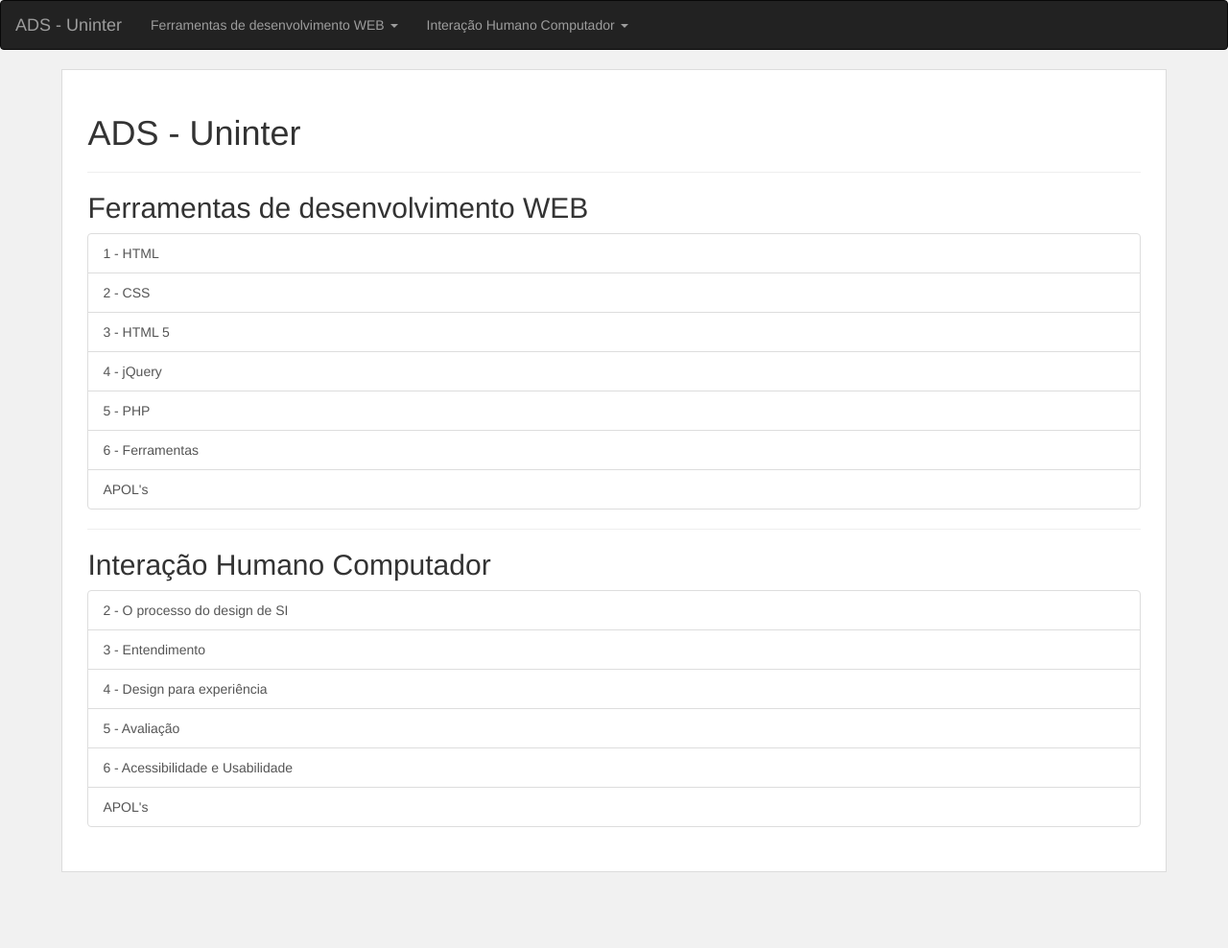
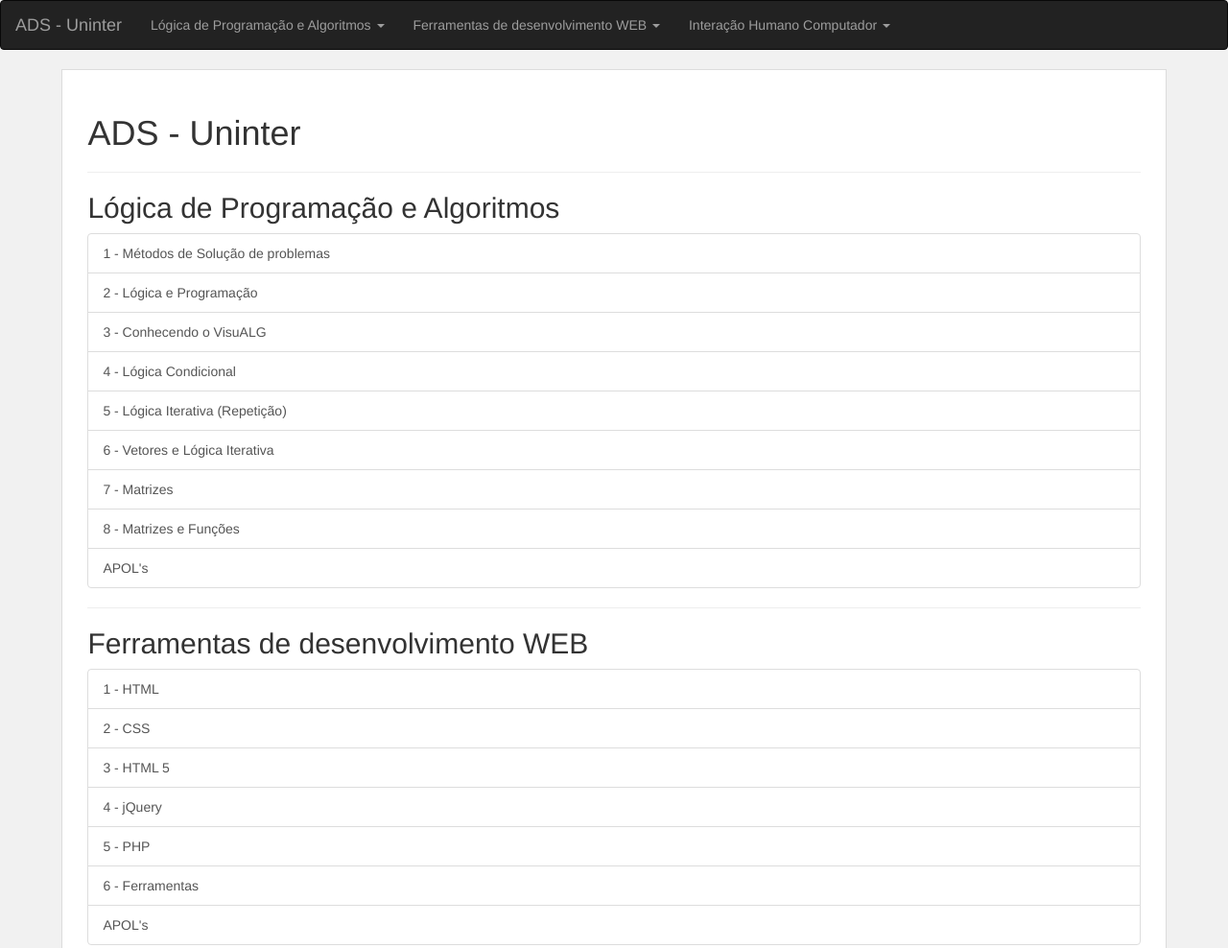
Before and after one commit to AugustoBarros/ADSCheatSheet, a plain HTML site: page index.html in a window 1280 px wide. Shown: the top 988 px of the page at 96% size. Before the commit the page ends 909 px from the top, so only its background shows below. Drawn offline with Linux system fonts and the light colour scheme.

Commit message:
Adicionado "Lógica de programação e algoritmo"

```diff
--- a/index.html
+++ b/index.html
@@ -12,11 +12,25 @@
     <header>
         <nav class="navbar navbar-inverse">
             <div class="navbar-header">
-                <a href="#" class="navbar-brand">ADS - Uninter</a>
+                <a href="../../index.html" class="navbar-brand">ADS - Uninter</a>
                 <button type="button" data-target=".navbar-collapse" data-toggle="collapse" class="navbar-toggle">Menu</button>
             </div>
             <div class="collapse navbar-collapse">
                 <ul class="navbar-nav nav">
+                        <li class="dropdown">
+                                <a id="drop1" href="#" class="dropdown-toggle" data-toggle="dropdown" role="button" aria-haspopup="true" aria-expanded="false"> Lógica de Programação e Algoritmos <span class="caret"></span> </a>
+                                    <ul class="dropdown-menu" aria-labelledby="drop1">
+                                        <li><a href="#">1 - Métodos de Solução de problemas</a></li>
+                                        <li><a href="materias/16-web/2-css.html">2 - Lógica e Programação</a></li>
+                                        <li><a href="materias/16-web/3-html5.html">3 - Conhecendo o VisuALG</a></li>
+                                        <li><a href="materias/16-web/4-jquery.html">4 - Lógica Condicional</a></li>
+                                        <li><a href="materias/16-web/5-php.html">5 - Lógica Iterativa (Repetição)</a></li>
+                                        <li><a href="#">6 - Vetores e Lógica Iterativa</a></li>
+                                        <li><a href="#">7 - Matrizes</a></li>
+                                        <li><a href="#">8 - Matrizes e Funções</a></li>
+                                        <li><a href="materias/16-web/apol.html">APOL's</a></li>
+                                    </ul>
+                                </li>
                                 <li class="dropdown">
                                 <a id="drop1" href="#" class="dropdown-toggle" data-toggle="dropdown" role="button" aria-haspopup="true" aria-expanded="false"> Ferramentas de desenvolvimento WEB <span class="caret"></span> </a>
                                     <ul class="dropdown-menu" aria-labelledby="drop1">
@@ -49,8 +63,21 @@
     <main>
         <h1>ADS - Uninter</h1>
         <hr>
+        <h2>Lógica de Programação e Algoritmos</h2>
+        <div class="list-group">
+            <a class="list-group-item" href="#">1 - Métodos de Solução de problemas</a>
+            <a class="list-group-item" href="#">2 - Lógica e Programação</a>
+            <a class="list-group-item" href="#">3 - Conhecendo o VisuALG</a>
+            <a class="list-group-item" href="#">4 - Lógica Condicional</a>
+            <a class="list-group-item" class="list-group-item" href="#">5 - Lógica Iterativa (Repetição)</a>
+            <a class="list-group-item" href="#">6 - Vetores e Lógica Iterativa</a>
+            <a class="list-group-item" href="#">7 - Matrizes</a>
+            <a class="list-group-item" href="#">8 - Matrizes e Funções</a>
+            <a class="list-group-item" href="#">APOL's</a>
+        </div>
+        <hr>
         <h2>Ferramentas de desenvolvimento WEB</h2>
-        <ul class="list-group">
+        <div class="list-group">
             <a class="list-group-item" href="materias/16-web/1-html.html">1 - HTML</a>
             <a class="list-group-item" href="materias/16-web/2-css.html">2 - CSS</a>
             <a class="list-group-item" href="materias/16-web/3-html5.html">3 - HTML 5</a>
@@ -58,7 +85,7 @@
             <a class="list-group-item" class="list-group-item" href="materias/16-web/5-php.html">5 - PHP</a>
             <a class="list-group-item" href="#">6 - Ferramentas</a>
             <a class="list-group-item" href="materias/16-web/apol.html">APOL's</a>
-        </ul>
+        </div>
         <hr>
         <h2>Interação Humano Computador</h2>
         <div  class="list-group">
```
Also changed, not shown: materias/16-web/1-html.html (+2 -0 lines), 1 other file. Lines whose indentation alone changed are shown as unchanged.
